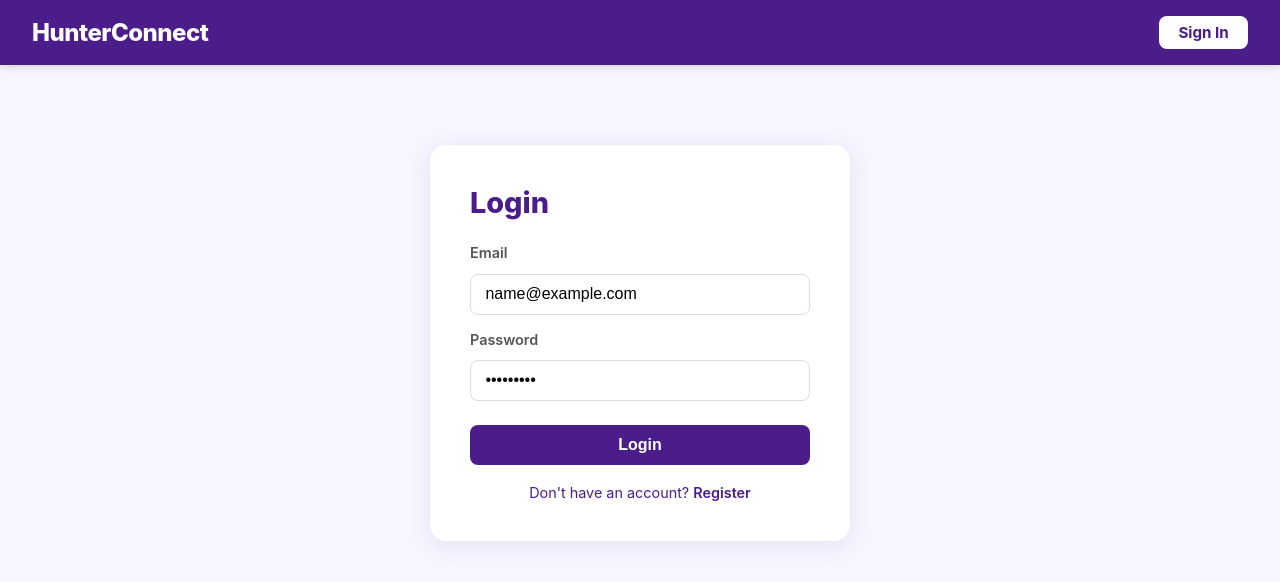
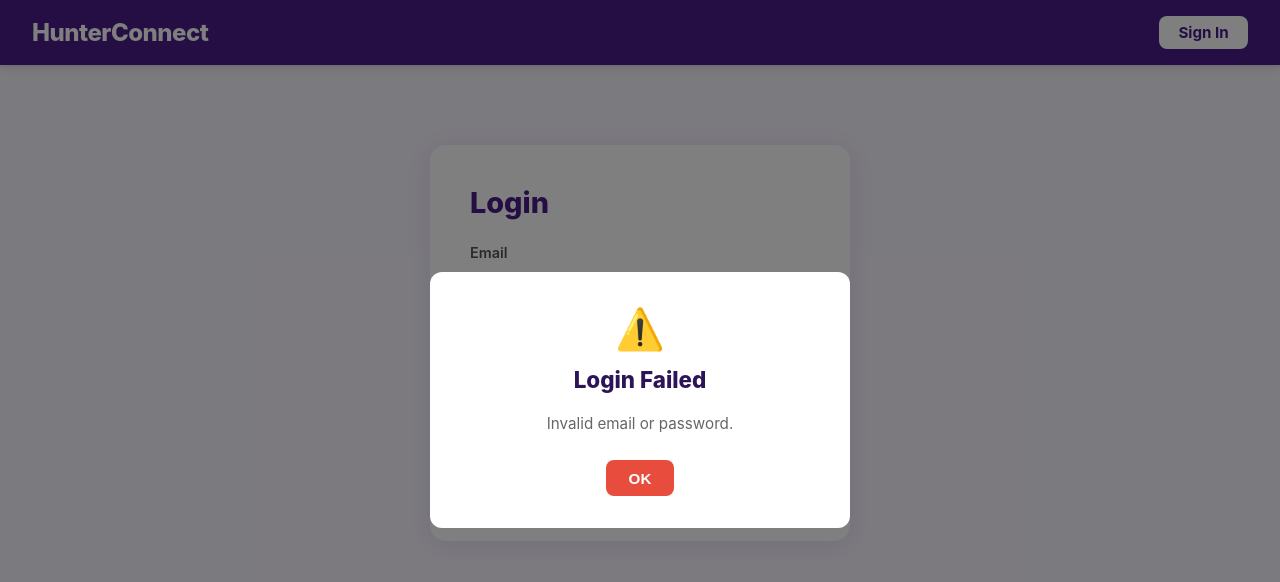
Before and after one commit to sanilac6459/hunter-connect, a React (Vite) app in the folder frontend/: page /login in a window 1280 px wide. Both pictures are taken after typing "name@example.com", "Sample123" into the empty fields and a click on the button "Login". Shown: the top 582 px of the page. Built offline with nearby package versions, Linux system fonts and the light colour scheme; no server answers.

Commit message:
add modal popup for login page

```diff
--- a/frontend/src/pages/Login.jsx
+++ b/frontend/src/pages/Login.jsx
@@ -4,8 +4,8 @@ import { useForm } from "react-hook-form";
 import { useNavigate, Link } from "react-router-dom";
 import axios from "axios";
 import { useAuth } from "../context/useAuth";
+import { useState } from "react";
 
-// login page component
 function Login() {
   const {
     register,
@@ -14,9 +14,10 @@ function Login() {
   } = useForm();
   const { login } = useAuth();
   const navigate = useNavigate();
+  const [loginError, setLoginError] = useState("");
 
-  // handle form submission and log in the user
   const onSubmit = async (data) => {
+    setLoginError("");
     try {
       const response = await axios.post(
         `${import.meta.env.VITE_API_URL}/auth/login`,
@@ -25,11 +26,10 @@ function Login() {
       login(response.data.user, response.data.token);
       navigate("/");
     } catch {
-      alert("Invalid email or password.");
+      setLoginError("Invalid email or password.");
     }
   };
 
-  // render the login form
   return (
     <div className="auth-container">
       <h2>Login</h2>
@@ -54,6 +54,28 @@ function Login() {
         </div>
         <button type="submit">Login</button>
       </form>
+
+      {loginError && (
+        <div className="modal-overlay" onClick={() => setLoginError("")}>
+          <div
+            className="modal delete-modal"
+            onClick={(e) => e.stopPropagation()}
+          >
+            <div className="delete-modal-icon">⚠️</div>
+            <h2>Login Failed</h2>
+            <p>{loginError}</p>
+            <div className="delete-modal-actions">
+              <button
+                className="delete-modal-confirm"
+                onClick={() => setLoginError("")}
+              >
+                OK
+              </button>
+            </div>
+          </div>
+        </div>
+      )}
+
       <p>
         Don't have an account? <Link to="/register">Register</Link>
       </p>
```
